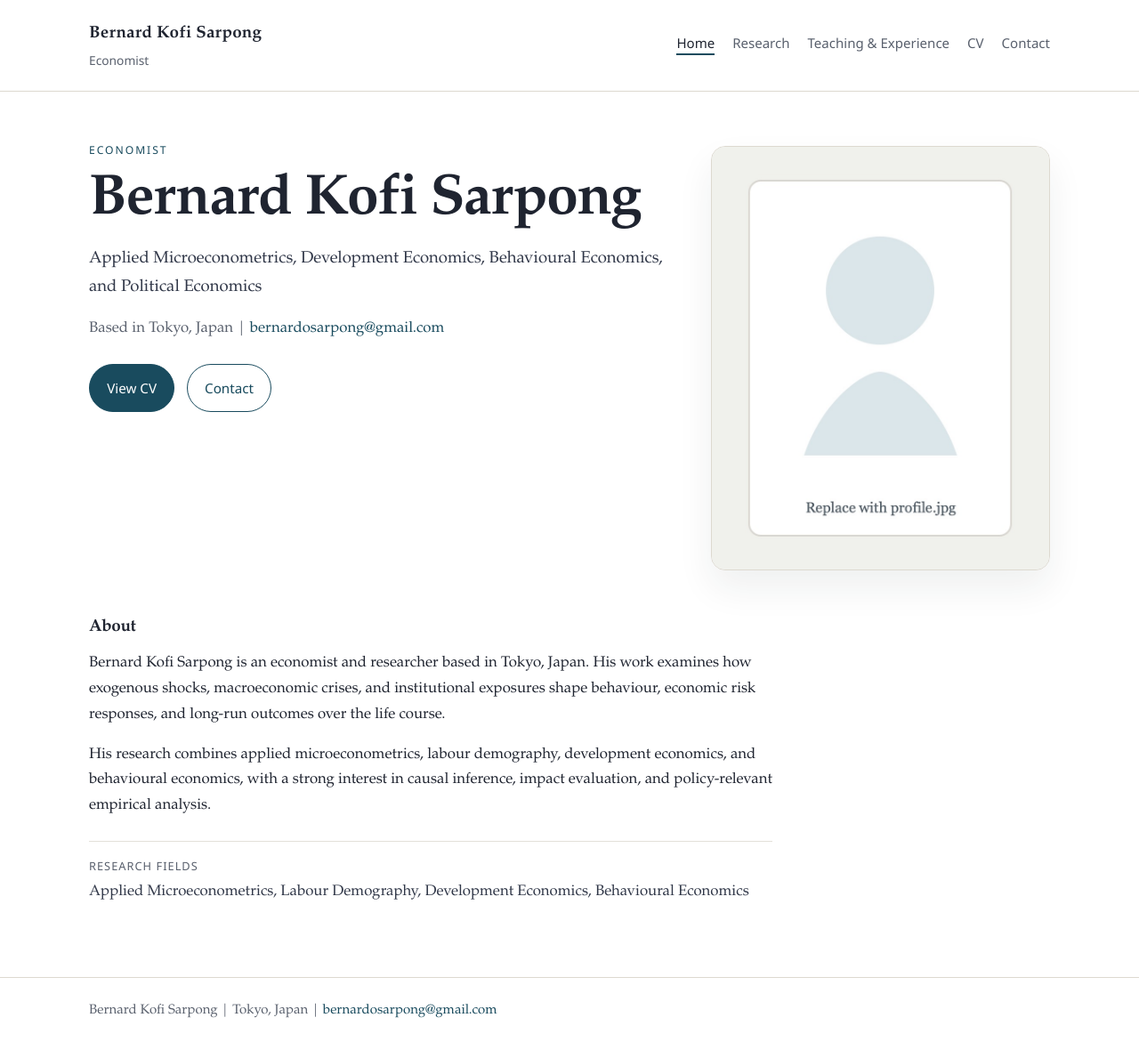
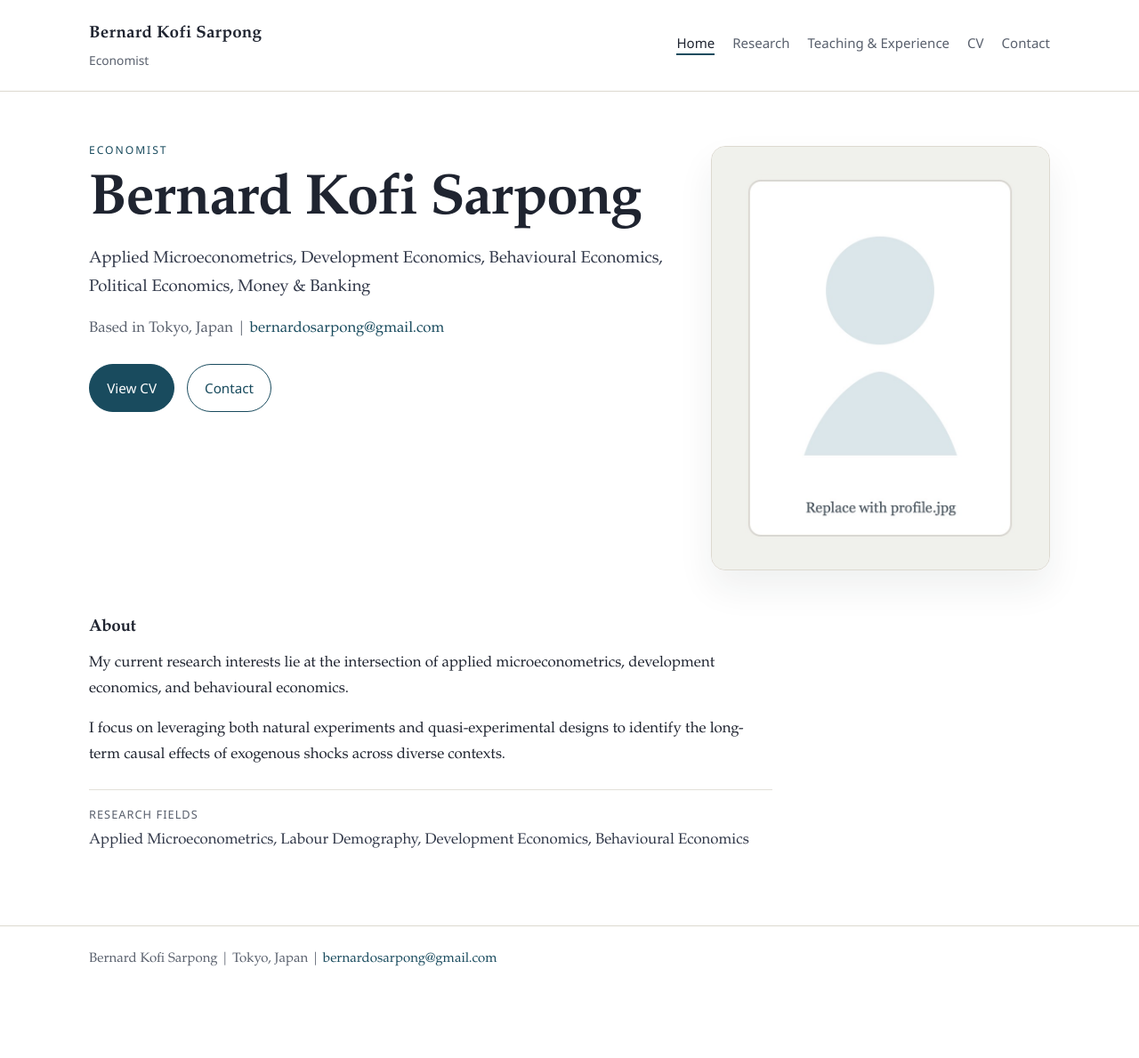
Before and after one commit to bernardksarpong/bernardksarpong.github.io, a Jekyll site: the page built from index.html, in a window 1280 px wide. Shown: the whole page at 89% size. Built offline with Jekyll 4.4.1, drawn with Linux system fonts in a browser that asks for light colours; after the commit the page ends 1131 px from its top, so only the background shows below that.

Commit message:
Update profile content via site editor

```diff
--- a/_data/profile.yml
+++ b/_data/profile.yml
@@ -1,12 +1,12 @@
 name: Bernard Kofi Sarpong
 title: Economist
-subtitle: Applied Microeconometrics, Development Economics, Behavioural Economics, and Political Economics
+subtitle: Applied Microeconometrics, Development Economics, Behavioural Economics, Political Economics, Money & Banking
 location: Tokyo, Japan
 profile_image: /assets/img/profile.jpg
 cv_file: /assets/files/Bernard_Sarpong_CV.pdf
 biography:
-  - Bernard Kofi Sarpong is an economist and researcher based in Tokyo, Japan. His work examines how exogenous shocks, macroeconomic crises, and institutional exposures shape behaviour, economic risk responses, and long-run outcomes over the life course.
-  - His research combines applied microeconometrics, labour demography, development economics, and behavioural economics, with a strong interest in causal inference, impact evaluation, and policy-relevant empirical analysis.
+  - My current research interests lie at the intersection of applied microeconometrics, development economics, and behavioural economics.
+  - I focus on leveraging both natural experiments and quasi-experimental designs to identify the long-term causal effects of exogenous shocks across diverse contexts.
 education:
   - degree: Ph.D. in Development Economics
     institution: National Graduate Institute for Policy Studies
```
